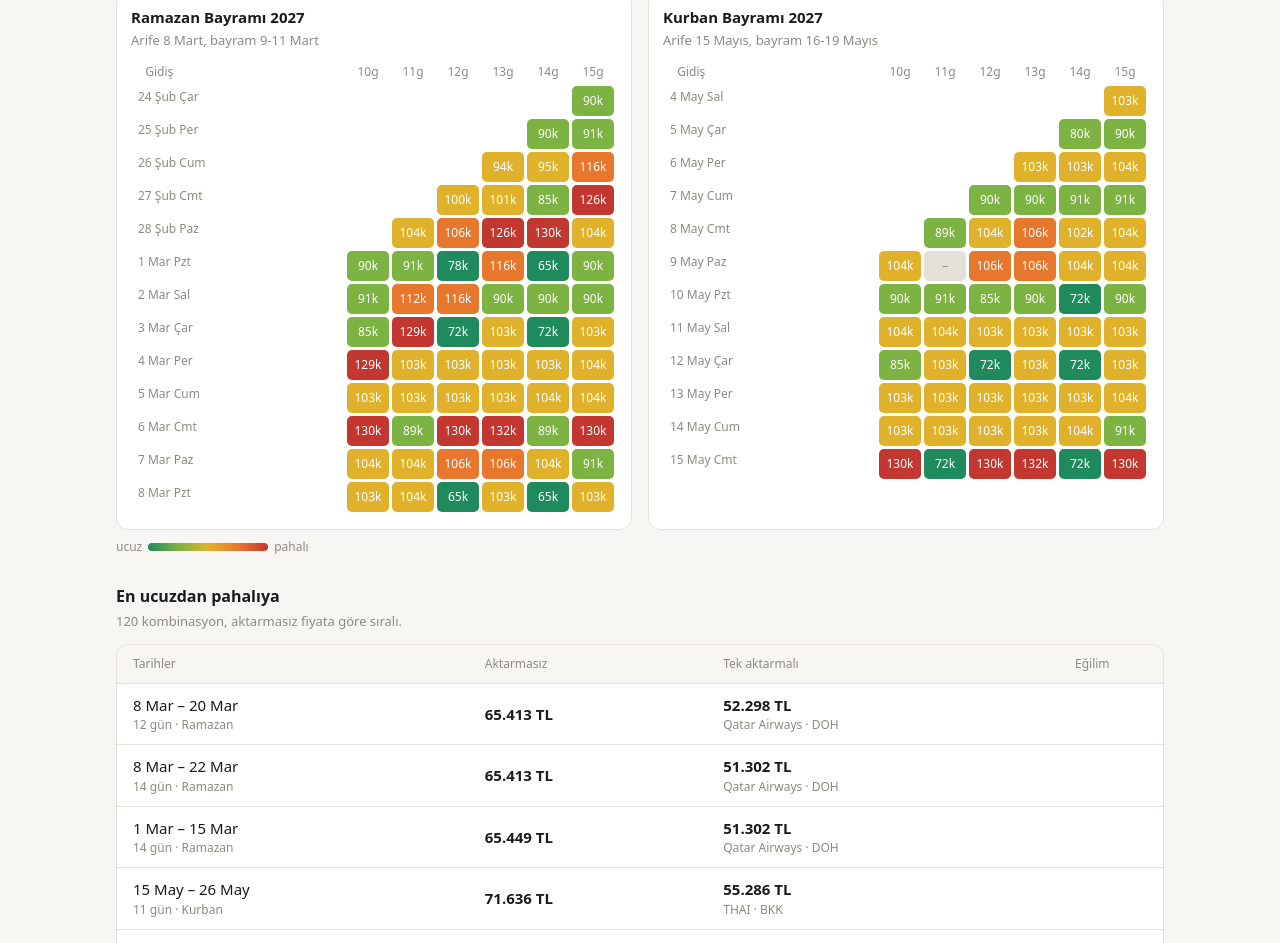
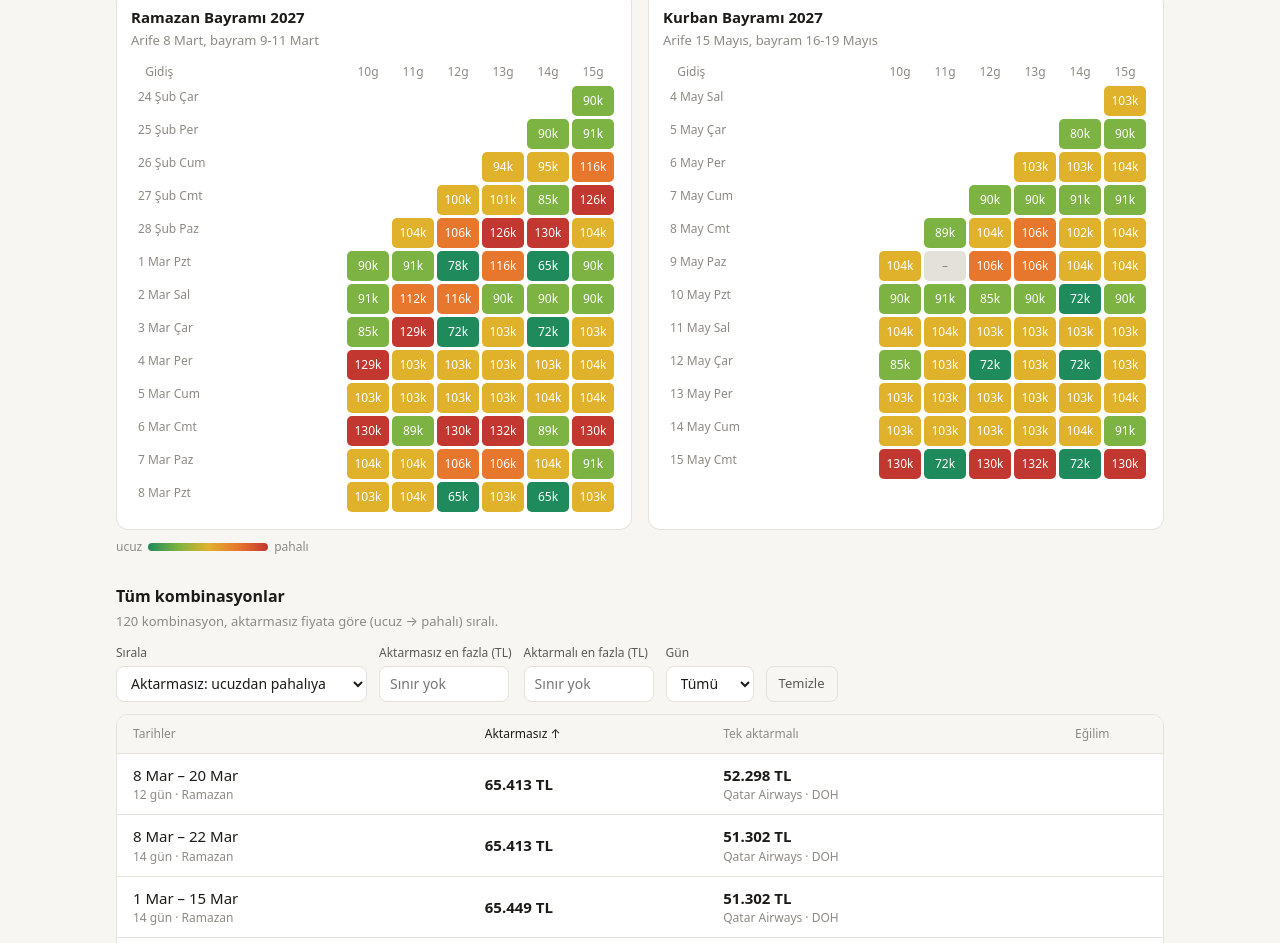
Before and after one commit to burakkaratopan-droid/ucus-takip, a plain HTML site: page docs/index.html in a window 1280 px wide. Shown: the part 361-1304 px from the top of the page. Drawn offline with Linux system fonts and the light colour scheme.

Commit message:
Panel: listede sıralama, fiyat sınırı ve gün filtresi; telefonda harita düzeltmesi
Co-Authored-By: Claude Opus 5.5 <noreply@anthropic.com>

```diff
--- a/docs/index.html
+++ b/docs/index.html
@@ -53,6 +53,7 @@ h2{font-size:16px;margin:0 0 4px}
 .heat td.empty{background:transparent;cursor:default}
 .heat td.na{background:var(--line);color:var(--ink3)}
 .heat td.old{opacity:.45}
+.heat .sm{display:none}
 .heat td:hover{outline:2px solid var(--ink)}
 .legend{display:flex;align-items:center;gap:6px;font-size:12px;color:var(--ink3);margin-top:8px}
 .legend i{display:block;width:120px;height:8px;border-radius:4px;background:linear-gradient(90deg,var(--h0),var(--h1),var(--h2),var(--h3),var(--h4))}
@@ -60,6 +61,15 @@ h2{font-size:16px;margin:0 0 4px}
 .row{display:grid;grid-template-columns:minmax(0,1.5fr) minmax(0,1fr) minmax(0,1.5fr) 72px;gap:12px;align-items:center;padding:10px 16px;border-top:1px solid var(--line);cursor:pointer;font-variant-numeric:tabular-nums}
 .row:first-child{border-top:0}
 .row.head{cursor:default;font-size:12px;color:var(--ink3);background:var(--bg)}
+.row.head button{all:unset;cursor:pointer;color:inherit}
+.row.head button:hover,.row.head button.on{color:var(--ink)}
+.filters{display:flex;flex-wrap:wrap;gap:10px 12px;align-items:flex-end;margin-bottom:12px}
+.filters label{display:flex;flex-direction:column;gap:4px;font-size:12px;color:var(--ink2)}
+.filters select,.filters input{font:inherit;font-size:14px;color:var(--ink);background:var(--card);border:1px solid var(--line);border-radius:8px;padding:6px 10px;height:36px}
+.filters input{width:130px}
+.filters input:focus,.filters select:focus{outline:2px solid var(--accent);outline-offset:-1px}
+.filters .reset{border:1px solid var(--line);background:none;color:var(--ink2);font:inherit;font-size:13px;border-radius:8px;padding:0 12px;height:36px;cursor:pointer}
+.filters .reset:hover{background:var(--card);color:var(--ink)}
 .row:not(.head):hover{background:var(--bg)}
 .row.sel{background:var(--accent-bg)}
 .d1{font-weight:500}
@@ -87,6 +97,11 @@ footer{font-size:12px;color:var(--ink3);margin-top:32px;line-height:1.6}
 @media (max-width:640px){
   .row{grid-template-columns:minmax(0,1.2fr) minmax(0,1fr) minmax(0,1fr);padding:10px 12px}
   .row .spark{display:none}
+  .heat .lg{display:none}.heat .sm{display:inline}
+  .heat .card{padding:10px}
+  .heat table{border-spacing:2px;font-size:11px}
+  .heat td{min-width:0;padding:5px 0}
+  .heat th{padding:2px 1px}
   .meta{text-align:left}
   .card .val{font-size:22px}
 }
@@ -125,8 +140,26 @@ footer{font-size:12px;color:var(--ink3);margin-top:32px;line-height:1.6}
   </section>
 
   <section>
-    <h2>En ucuzdan pahalıya</h2>
+    <h2>Tüm kombinasyonlar</h2>
     <p class="hint" id="list-hint"></p>
+    <div class="filters">
+      <label>Sırala
+        <select id="f-sort">
+          <option value="d-asc">Aktarmasız: ucuzdan pahalıya</option>
+          <option value="d-desc">Aktarmasız: pahalıdan ucuza</option>
+          <option value="c-asc">Aktarmalı: ucuzdan pahalıya</option>
+          <option value="c-desc">Aktarmalı: pahalıdan ucuza</option>
+          <option value="date">Gidiş tarihine göre</option>
+          <option value="days">Gün sayısına göre (kısa → uzun)</option>
+        </select></label>
+      <label>Aktarmasız en fazla (TL)
+        <input id="f-maxd" type="number" inputmode="numeric" min="0" step="1000" placeholder="Sınır yok"></label>
+      <label>Aktarmalı en fazla (TL)
+        <input id="f-maxc" type="number" inputmode="numeric" min="0" step="1000" placeholder="Sınır yok"></label>
+      <label>Gün
+        <select id="f-days"><option value="">Tümü</option></select></label>
+      <button class="reset" id="f-reset" type="button">Temizle</button>
+    </div>
     <div class="list" id="list"></div>
   </section>
 
@@ -152,6 +185,8 @@ const ago = iso => {
 const store = { get(k){ try { return localStorage.getItem(k); } catch { return null; } }, set(k,v){ try { localStorage.setItem(k,v); } catch {} } };
 
 let DATA, state = { holiday: "all", kind: "direct", selected: null, showAll: false };
+let LIST = { sort: "d-asc", maxd: "", maxc: "", days: "" };
+try { Object.assign(LIST, JSON.parse(store.get("list") || "{}")); } catch {}
 
 function applyTheme(v){
   if (v === "auto") document.documentElement.removeAttribute("data-theme");
@@ -241,7 +276,7 @@ function renderHeat(){
   document.getElementById("heat").innerHTML = holidays.map(h => {
     const cs = all.filter(c => c.holiday === h.id);
     const deps = [...new Set(cs.map(c => c.dep))].sort();
-    const rows = deps.map(dep => `<tr><th class="row">${fmtDw(dep)}</th>` + lens.map(n => {
+    const rows = deps.map(dep => `<tr><th class="row"><span class="lg">${fmtDw(dep)}</span><span class="sm">${fmtD(dep)}</span></th>` + lens.map(n => {
       const c = cs.find(c => c.dep === dep && c.days === n);
       if (!c) return `<td class="empty"></td>`;
       const p = priceOf(c, state.kind);
@@ -263,15 +298,45 @@ function spark(c, kind){
   return `<svg width="64" height="18"><polyline points="${pts}" fill="none" stroke="${stroke}" stroke-width="1.5"/></svg>`;
 }
 
+const SORTS = {
+  "d-asc": [c => priceOf(c, "direct"), 1], "d-desc": [c => priceOf(c, "direct"), -1],
+  "c-asc": [c => priceOf(c, "conn"), 1], "c-desc": [c => priceOf(c, "conn"), -1],
+  "date": [c => d(c.dep).getTime() + c.days, 1], "days": [c => c.days * 1e13 + d(c.dep).getTime(), 1],
+};
+const SORT_LABEL = { "d-asc": "aktarmasız fiyata göre (ucuz → pahalı)", "d-desc": "aktarmasız fiyata göre (pahalı → ucuz)",
+  "c-asc": "aktarmalı fiyata göre (ucuz → pahalı)", "c-desc": "aktarmalı fiyata göre (pahalı → ucuz)",
+  "date": "gidiş tarihine göre", "days": "gün sayısına göre" };
+
+function listRows(){
+  const maxd = Number(LIST.maxd) || null, maxc = Number(LIST.maxc) || null, days = Number(LIST.days) || null;
+  const [key, dir] = SORTS[LIST.sort] || SORTS["d-asc"];
+  return combos()
+    .filter(c => !maxd || (priceOf(c, "direct") && priceOf(c, "direct") <= maxd))
+    .filter(c => !maxc || (priceOf(c, "conn") && priceOf(c, "conn") <= maxc))
+    .filter(c => !days || c.days === days)
+    // Fiyatı olmayanlar her zaman sona
+    .sort((a, b) => { const x = key(a), y = key(b); if (x == null) return 1; if (y == null) return -1; return (x - y) * dir; });
+}
+
+function headBtn(label, asc, desc){
+  const on = LIST.sort === asc || LIST.sort === desc;
+  const arrow = LIST.sort === asc ? " ↑" : LIST.sort === desc ? " ↓" : "";
+  const next = LIST.sort === asc && desc ? desc : asc;
+  return `<button class="${on ? "on" : ""}" onclick="setSort('${next}')" title="Sırala">${label}${arrow}</button>`;
+}
+
 function renderList(){
   const th = DATA.config.connecting_threshold;
-  const cs = combos().sort((a, b) => (priceOf(a, state.kind) || 9e9) - (priceOf(b, state.kind) || 9e9));
+  const all = combos().length;
+  const cs = listRows();
   const shown = state.showAll ? cs : cs.slice(0, 20);
-  const k = state.kind;
+  const k = LIST.sort.startsWith("c") ? "conn" : "direct";
+  const filtered = cs.length !== all;
   document.getElementById("list-hint").textContent =
-    `${cs.length} kombinasyon, ${k === "direct" ? "aktarmasız" : "tek aktarmalı"} fiyata göre sıralı.`;
+    `${filtered ? `${all} kombinasyondan ${cs.length} tanesi gösteriliyor` : `${all} kombinasyon`}, ${SORT_LABEL[LIST.sort]} sıralı.`;
   document.getElementById("list").innerHTML =
-    `<div class="row head"><span>Tarihler</span><span>Aktarmasız</span><span>Tek aktarmalı</span><span class="spark">Eğilim</span></div>` +
+    `<div class="row head"><span>${headBtn("Tarihler", "date")}</span><span>${headBtn("Aktarmasız", "d-asc", "d-desc")}</span><span>${headBtn("Tek aktarmalı", "c-asc", "c-desc")}</span><span class="spark">Eğilim</span></div>` +
+    (cs.length ? "" : `<div class="empty-state">Bu filtrelere uyan kombinasyon yok. Fiyat sınırını yükseltmeyi dene.</div>`) +
     shown.map(c => {
       const cn = c.connecting && c.connecting[0];
       return `<div class="row ${state.selected === c.key ? "sel" : ""}" onclick="select('${c.key}')">
@@ -282,6 +347,26 @@ function renderList(){
         <span class="spark">${spark(c, k)}</span></div>`;
     }).join("") +
     (cs.length > 20 ? `<button class="more" onclick="state.showAll=!state.showAll;renderList()">${state.showAll ? "Daha az göster" : `Tümünü göster (${cs.length})`}</button>` : "");
+}
+
+function saveList(){ store.set("list", JSON.stringify(LIST)); }
+function setSort(v){ LIST.sort = v; document.getElementById("f-sort").value = v; saveList(); renderList(); }
+
+function setupListFilters(){
+  const { min_days, max_days } = DATA.config;
+  const days = document.getElementById("f-days");
+  for (let n = min_days; n <= max_days; n++) days.insertAdjacentHTML("beforeend", `<option value="${n}">${n} gün</option>`);
+  const fields = { sort: "f-sort", maxd: "f-maxd", maxc: "f-maxc", days: "f-days" };
+  for (const [k, id] of Object.entries(fields)) {
+    const el = document.getElementById(id);
+    el.value = LIST[k];
+    el.addEventListener("input", () => { LIST[k] = el.value; state.showAll = false; saveList(); renderList(); });
+  }
+  document.getElementById("f-reset").onclick = () => {
+    LIST = { sort: "d-asc", maxd: "", maxc: "", days: "" };
+    for (const [k, id] of Object.entries(fields)) document.getElementById(id).value = LIST[k];
+    saveList(); renderList();
+  };
 }
 
 function chart(c){
@@ -353,11 +438,12 @@ function setupFilters(){
   el.innerHTML = hs.map(([v, n]) => `<button data-v="${v}" aria-pressed="${v === state.holiday}">${n}</button>`).join("");
   el.onclick = e => { const v = e.target.dataset.v; if (!v) return; state.holiday = v; el.querySelectorAll("button").forEach(b => b.setAttribute("aria-pressed", b.dataset.v === v)); renderAll(); };
   const k = document.getElementById("f-kind");
-  k.onclick = e => { const v = e.target.dataset.v; if (!v) return; state.kind = v; k.querySelectorAll("button").forEach(b => b.setAttribute("aria-pressed", b.dataset.v === v)); renderAll(); };
+  k.onclick = e => { const v = e.target.dataset.v; if (!v) return; state.kind = v; k.querySelectorAll("button").forEach(b => b.setAttribute("aria-pressed", b.dataset.v === v));
+    LIST.sort = v === "direct" ? "d-asc" : "c-asc"; document.getElementById("f-sort").value = LIST.sort; saveList(); renderAll(); };
 }
 
 fetch("data.json", { cache: "no-store" }).then(r => r.json()).then(j => {
-  DATA = j; setupFilters(); renderMeta(); renderAll();
+  DATA = j; setupFilters(); setupListFilters(); renderMeta(); renderAll();
 }).catch(() => {
   document.getElementById("meta").textContent = "";
   document.getElementById("list").innerHTML = `<div class="empty-state">Henüz veri yok. İlk tarama tamamlanınca burada görünecek.</div>`;
```
